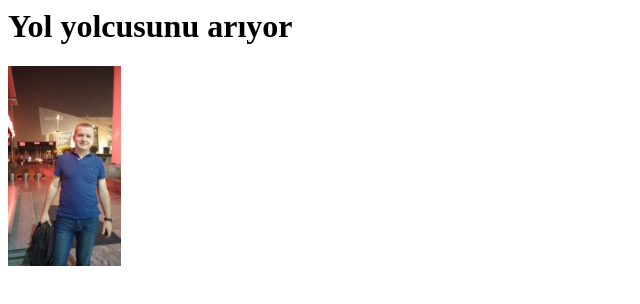
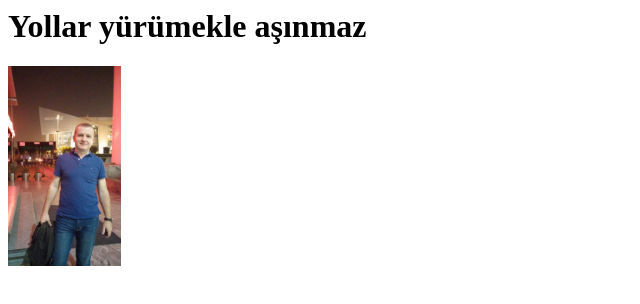
Before and after one commit to subasico/subasico.github.io, a plain HTML site: page index.html in a window 1280 px wide. Shown: the whole page, without its empty margins (0-640 px from the left). Drawn offline with Linux system fonts and the light colour scheme.

Commit message:
text updated

```diff
--- a/index.html
+++ b/index.html
@@ -1,6 +1,6 @@
 <html>
 <h1>
-    Yol yolcusunu arıyor
+    Yollar yürümekle aşınmaz
 
 </h1>
 
```
